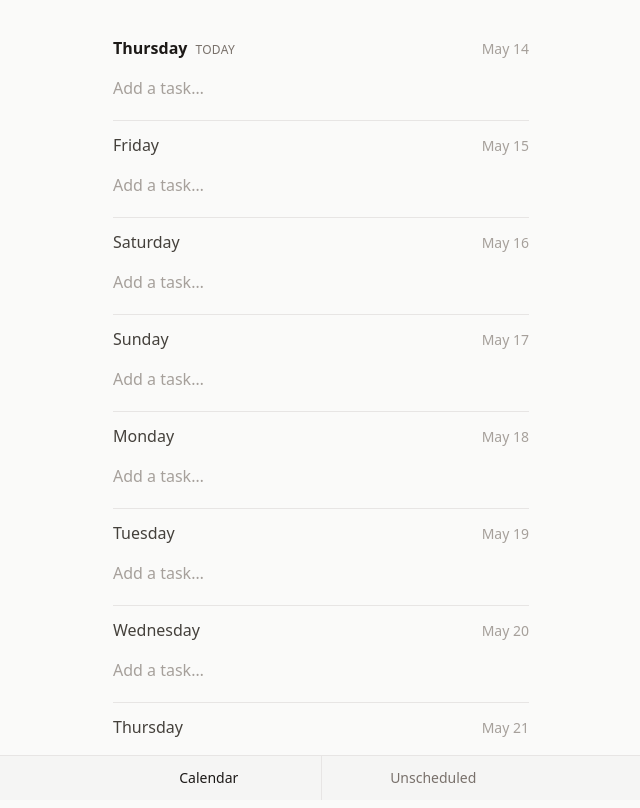
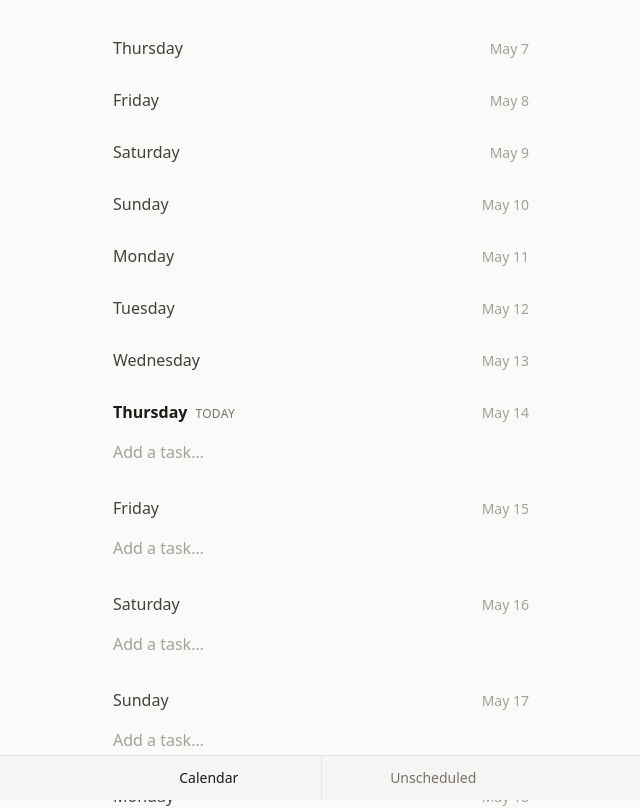
Before and after one commit to mattrw2/calendar, a React (Vite) app: page / in a window 1280 px wide. Shown: the top 808 px of the page, without its empty margins (319-959 px from the left). Built offline with nearby package versions, Linux system fonts and the light colour scheme.

Commit message:
handle previous days

```diff
--- a/src/App.tsx
+++ b/src/App.tsx
@@ -1,4 +1,4 @@
-import { useEffect, useMemo, useState } from 'react';
+import { useEffect, useMemo, useRef, useState } from 'react';
 import { flushSync } from 'react-dom';
 import dayjs from 'dayjs';
 import type { Todo } from './types';
@@ -6,6 +6,7 @@ import { getAllTodos, putTodo, deleteTodo as dbDelete } from './db';
 import { DayCard } from './DayCard';
 import { WeekView } from './WeekView';
 
+const DAYS_BACK = 7;
 const DAYS_FORWARD = 13;
 
 type View = 'calendar' | 'week';
@@ -25,6 +26,8 @@ export default function App() {
   const [todos, setTodos] = useState<Todo[]>([]);
   const [loaded, setLoaded] = useState(false);
   const [view, setView] = useState<View>('calendar');
+  const todayRef = useRef<HTMLDivElement>(null);
+  const didScrollRef = useRef(false);
 
   useEffect(() => {
     getAllTodos()
@@ -33,9 +36,19 @@ export default function App() {
       .finally(() => setLoaded(true));
   }, []);
 
+  useEffect(() => {
+    if (loaded && view === 'calendar' && !didScrollRef.current && todayRef.current) {
+      todayRef.current.scrollIntoView({ block: 'start' });
+      didScrollRef.current = true;
+    }
+  }, [loaded, view]);
+
   const days = useMemo(() => {
-    const today = dayjs().startOf('day');
-    return Array.from({ length: DAYS_FORWARD + 1 }, (_, i) => today.add(i, 'day'));
+    const start = dayjs().startOf('day').subtract(DAYS_BACK, 'day');
+    return Array.from(
+      { length: DAYS_BACK + DAYS_FORWARD + 1 },
+      (_, i) => start.add(i, 'day'),
+    );
   }, []);
 
   const todayKey = dayjs().format('YYYY-MM-DD');
@@ -103,17 +116,22 @@ export default function App() {
         {loaded && view === 'calendar' &&
           days.map((d) => {
             const key = d.format('YYYY-MM-DD');
+            const isToday = key === todayKey;
+            const isPast = key < todayKey;
             return (
+              <div key={key} ref={isToday ? todayRef : undefined}>
                 <DayCard
-                key={key}
                   date={d}
-                isToday={key === todayKey}
+                  isToday={isToday}
+                  isPast={isPast}
                   todos={byDate.get(key) ?? []}
                   onAdd={handleAdd}
                   onToggle={handleToggle}
                   onDelete={handleDelete}
                   onEdit={handleEdit}
+                  onMoveToToday={handleMoveToToday}
                 />
+              </div>
             );
           })}
 
--- a/src/DayCard.tsx
+++ b/src/DayCard.tsx
@@ -7,14 +7,26 @@ import { findTime } from './parseTime';
 interface Props {
   date: Dayjs;
   isToday: boolean;
+  isPast: boolean;
   todos: Todo[];
   onAdd: (dateKey: string, text: string) => void;
   onToggle: (id: string) => void;
   onDelete: (id: string) => void;
   onEdit: (id: string, text: string) => void;
+  onMoveToToday: (id: string) => void;
 }
 
-export function DayCard({ date, isToday, todos, onAdd, onToggle, onDelete, onEdit }: Props) {
+export function DayCard({
+  date,
+  isToday,
+  isPast,
+  todos,
+  onAdd,
+  onToggle,
+  onDelete,
+  onEdit,
+  onMoveToToday,
+}: Props) {
   const [draft, setDraft] = useState('');
   const dateKey = date.format('YYYY-MM-DD');
 
@@ -66,11 +78,13 @@ export function DayCard({ date, isToday, todos, onAdd, onToggle, onDelete, onEdi
               onToggle={onToggle}
               onDelete={onDelete}
               onEdit={onEdit}
+              onMoveToToday={isPast && !t.done ? onMoveToToday : undefined}
             />
           ))}
         </ul>
       )}
 
+      {!isPast && (
         <form onSubmit={handleSubmit} className="flex items-center gap-2 pt-1">
           <input
             type="text"
@@ -83,6 +97,7 @@ export function DayCard({ date, isToday, todos, onAdd, onToggle, onDelete, onEdi
             className="flex-1 bg-transparent text-base text-stone-800 dark:text-stone-200 placeholder:text-stone-400 dark:placeholder:text-stone-500 outline-none py-2"
           />
         </form>
+      )}
     </section>
   );
 }
```
Lines whose indentation alone changed are shown as unchanged.
